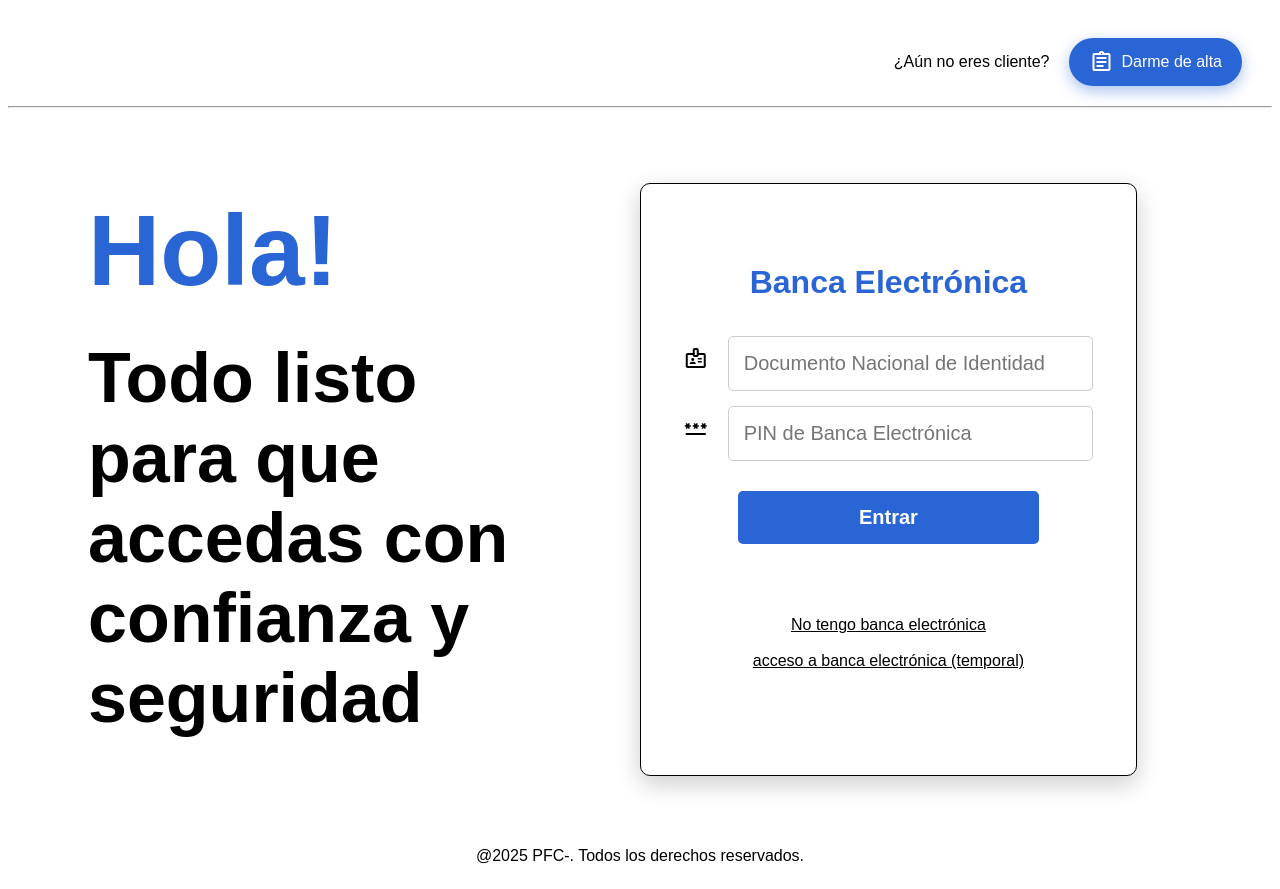
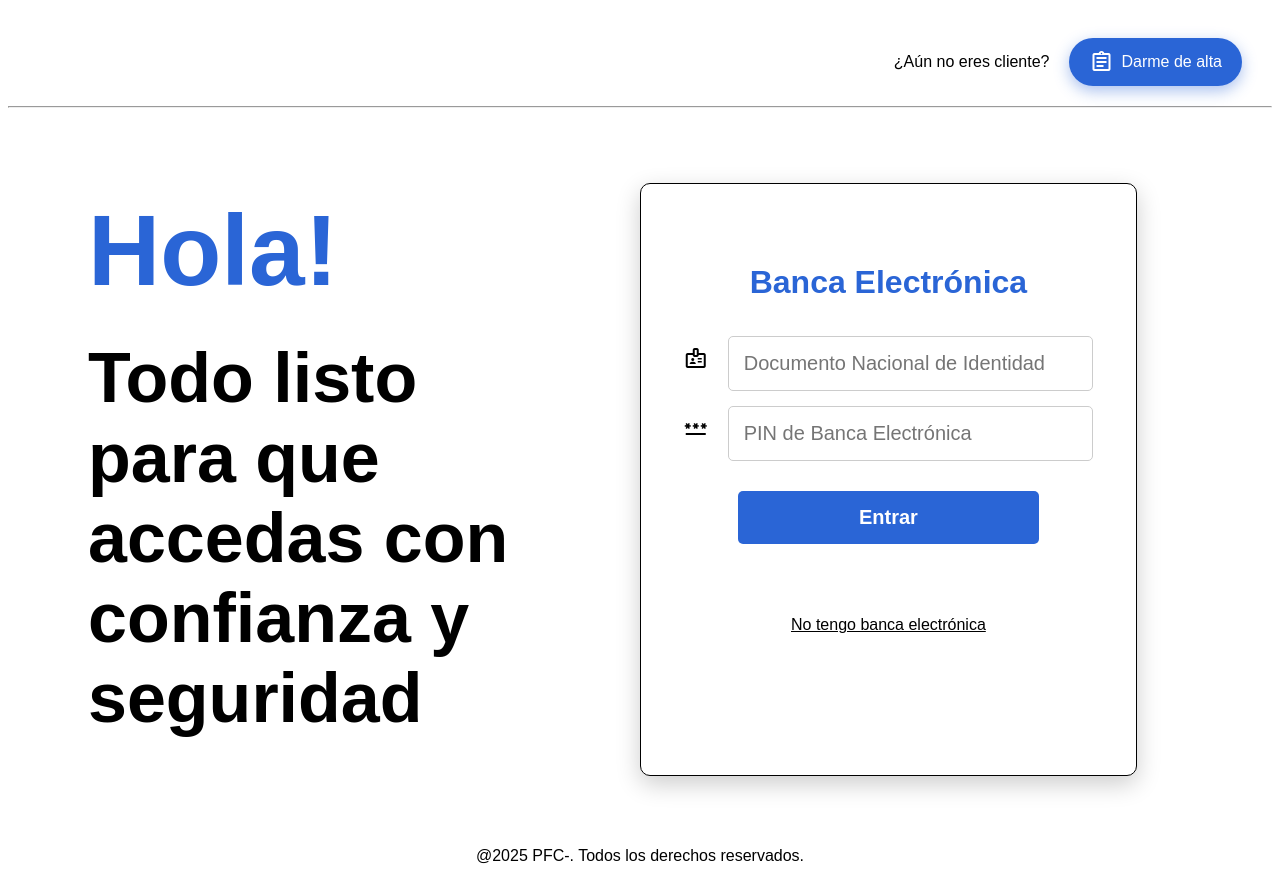
Before and after one commit to davidnoya/PFC-DAW, an Angular app in the folder frontend/PFC/: page /login1 in a window 1280 px wide. Built offline with nearby package versions, Linux system fonts and the light colour scheme.

Commit message:
Últimos retoques

```diff
--- a/frontend/PFC/src/app/traslado-cuentas/component/login/login.component.html
+++ b/frontend/PFC/src/app/traslado-cuentas/component/login/login.component.html
@@ -26,7 +26,6 @@
             <button type="submit">Entrar</button>
             <br><br><br><br><br>
             <a class="alta" href="/registro">No tengo banca electrónica</a><br><br>
-            <a class="alta" href="/banca-electronica">acceso a banca electrónica (temporal)</a>
         </form>
     </div>
     <p *ngIf="errorMessage" style="color: red;">{{ errorMessage }}</p>
```
